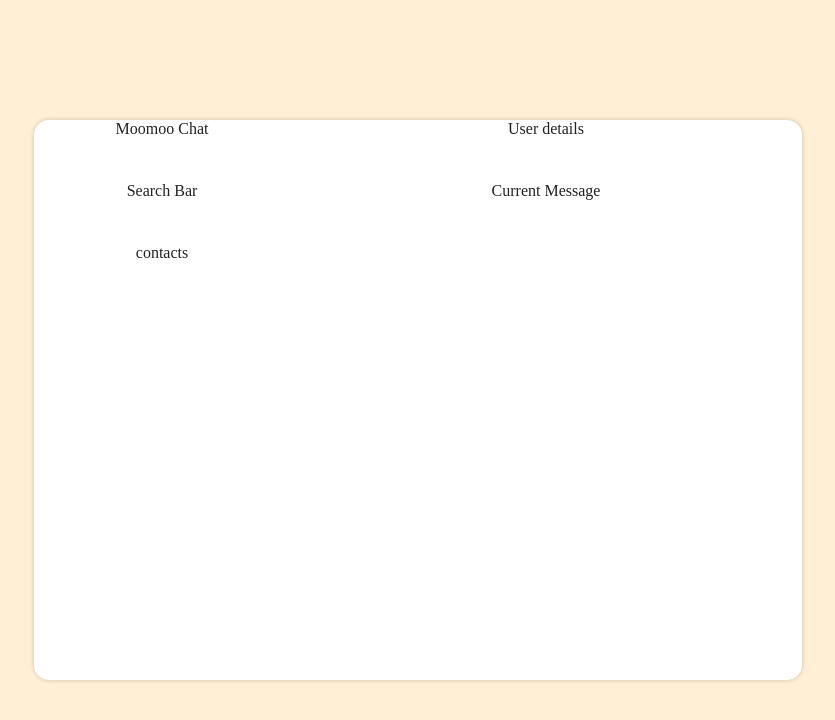
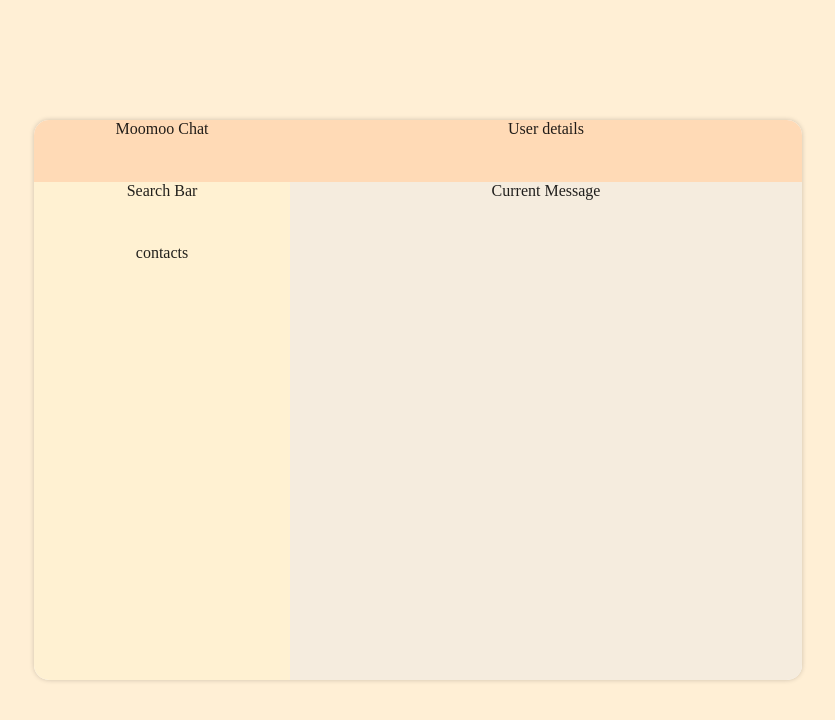
Before and after one commit to JeryllT/MooMooChat, a React (Create React App) app in the folder client/: page / in a window 1280 px wide. Shown: the top 720 px of the page, without its empty margins (222-1057 px from the left). Built offline with nearby package versions, Linux system fonts and the light colour scheme.

Commit message:
Color palette for chat area UI

```diff
--- a/client/src/styles/Chat.module.css
+++ b/client/src/styles/Chat.module.css
@@ -28,20 +28,25 @@
 
 .header-left {
     grid-area: headerleft;
+    background-color: #FFDAB6;
 }
 
 .header-right {
     grid-area: headerRight;
+    background-color: #FFDAB6;
 }
 
 .searchbar {
     grid-area: searchbar;
+    background-color: #fff1d2;
 }
 
 .contacts {
     grid-area: contacts;
+    background-color: #fff1d2;
 }
 
 .chat {
     grid-area: chat;
+    background-color: #f5ecde;
 }
```
